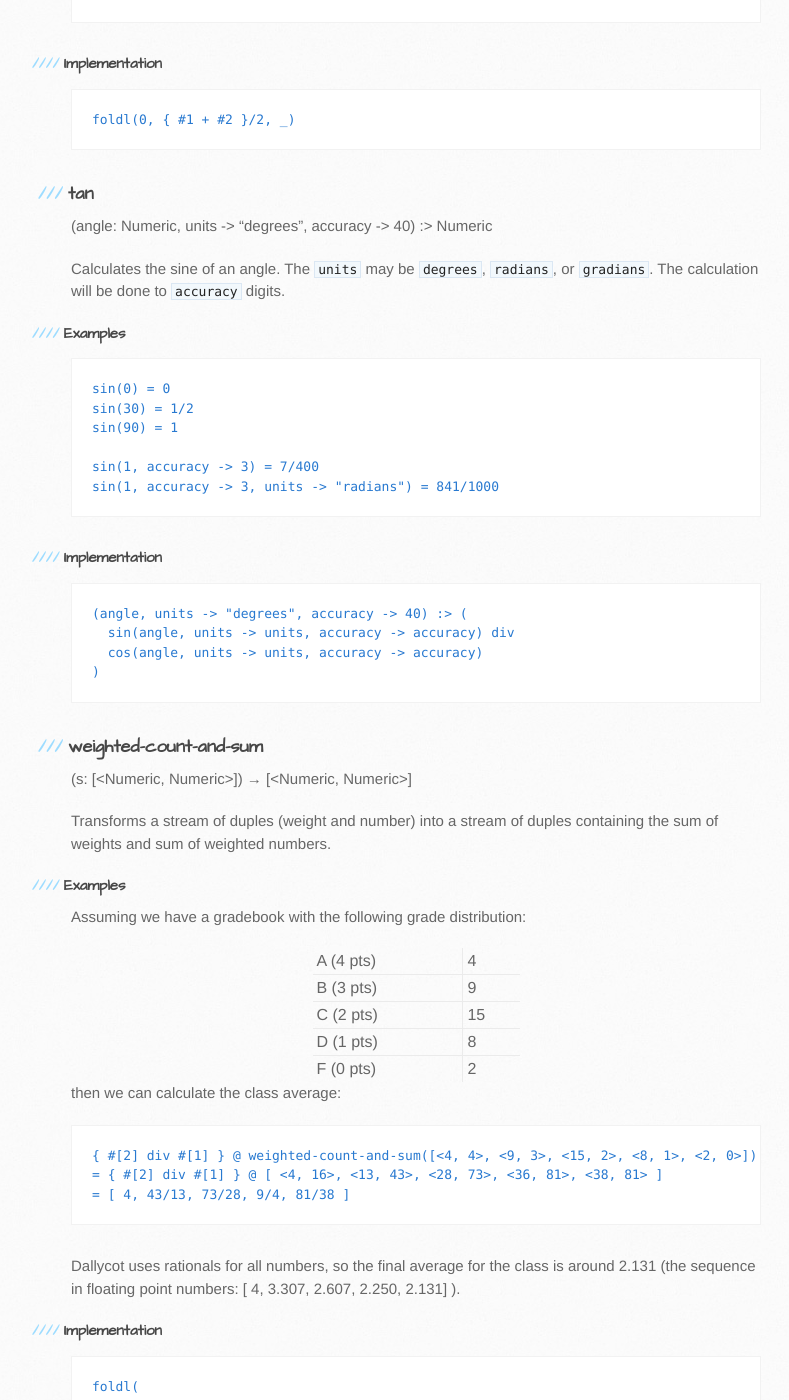
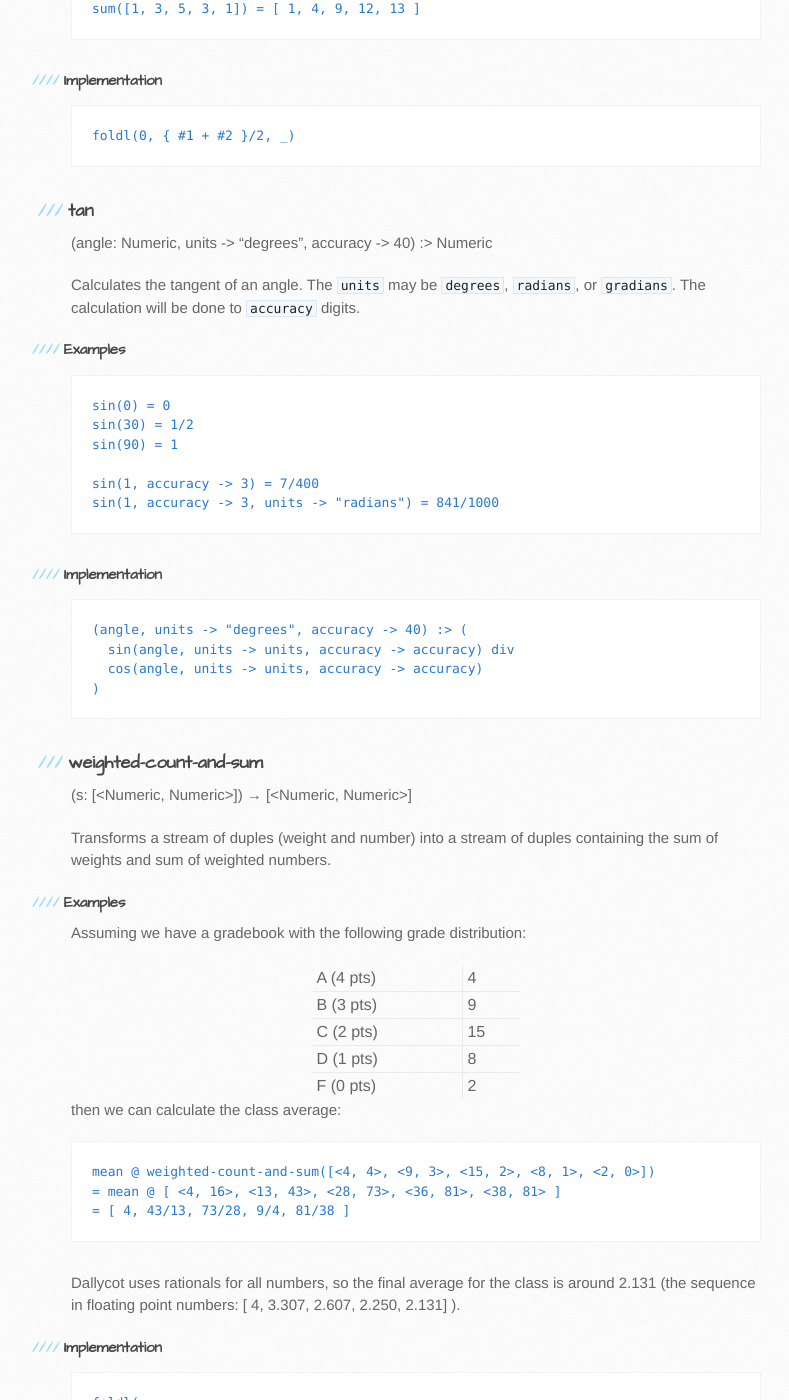
Before and after one commit to jgsmith/perl-Dallycot, a Jekyll site: the page built from _namespaces/math/1.0.md, in a window 1280 px wide and 1400 px high, scrolled down 12832 px. Shown: the whole window, without its empty margins (99-888 px from the left). Built offline with Jekyll 4.4.1, drawn with Linux system fonts in a browser that asks for light colours; some of the changed text lies outside the part shown.

Commit message:
Tweaked a few examples and argument lists

````diff
--- a/_namespaces/math/1.0.md
+++ b/_namespaces/math/1.0.md
@@ -561,7 +561,7 @@
 
 ### <a name="random"></a>random
 
-(spec: Numeric|<Numeric,Numeric>) &rarr; Numeric
+(spec: Numeric\|<Numeric,Numeric>) &rarr; Numeric
 
 Creates a pseudo-random integer up to the number given or in the range given by a vector of numbers. The upper bound must be greater than zero.
 
@@ -621,7 +621,7 @@
 
 (angle: Numeric, units -> "degrees", accuracy -> 40) :> Numeric
 
-Calculates the sine of an angle. The `units` may be `degrees`, `radians`, or `gradians`. The calculation will be done to `accuracy` digits.
+Calculates the tangent of an angle. The `units` may be `degrees`, `radians`, or `gradians`. The calculation will be done to `accuracy` digits.
 
 #### Examples
 
@@ -663,8 +663,8 @@
 then we can calculate the class average:
 
 ```
-{ #[2] div #[1] } @ weighted-count-and-sum([<4, 4>, <9, 3>, <15, 2>, <8, 1>, <2, 0>])
-= { #[2] div #[1] } @ [ <4, 16>, <13, 43>, <28, 73>, <36, 81>, <38, 81> ]
+mean @ weighted-count-and-sum([<4, 4>, <9, 3>, <15, 2>, <8, 1>, <2, 0>])
+= mean @ [ <4, 16>, <13, 43>, <28, 73>, <36, 81>, <38, 81> ]
 = [ 4, 43/13, 73/28, 9/4, 81/38 ]
 ```
 
````
